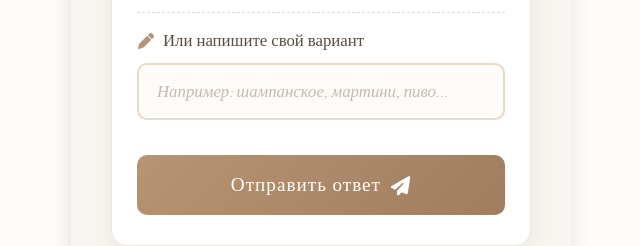
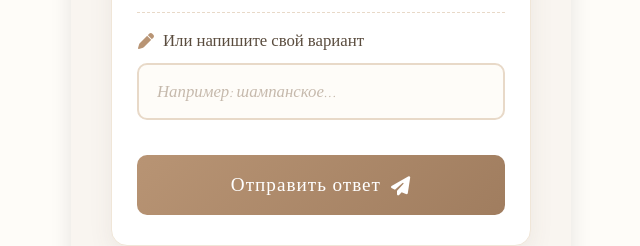
Before and after one commit to hubbleofficial1163-design/GlebLilia, a plain HTML site: page index.html in a window 1280 px wide. Shown: the part 5343-5589 px from the top of the page, 319-959 px from the left. Drawn offline with nearby package versions, Linux system fonts and the light colour scheme; a web font is replaced by a local one.

Commit message:
index.html

```diff
--- a/index.html
+++ b/index.html
@@ -437,7 +437,7 @@
                             <span>Или напишите свой вариант</span>
                         </label>
                         <input type="text" id="alcohol_custom" name="alcohol_custom"
-                               placeholder="Например: шампанское, мартини, пиво..."
+                               placeholder="Например: шампанское..."
                                class="alcohol-custom-input">
                     </div>
                 </div>
```
